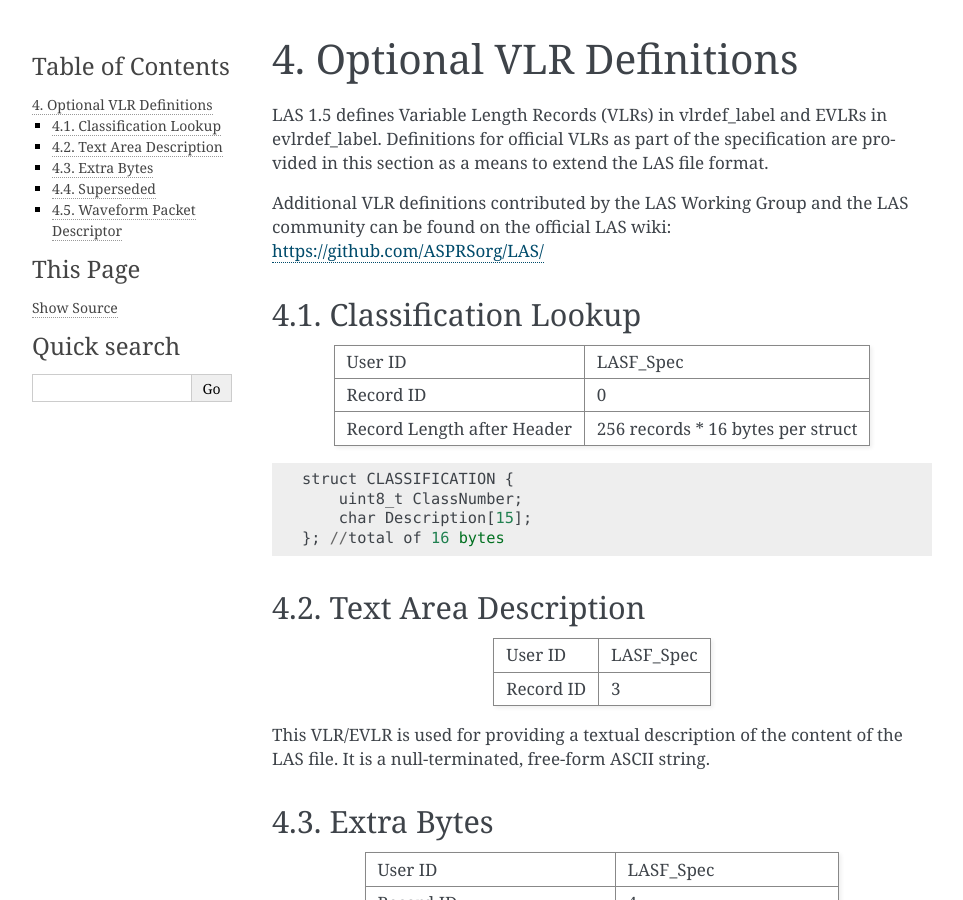
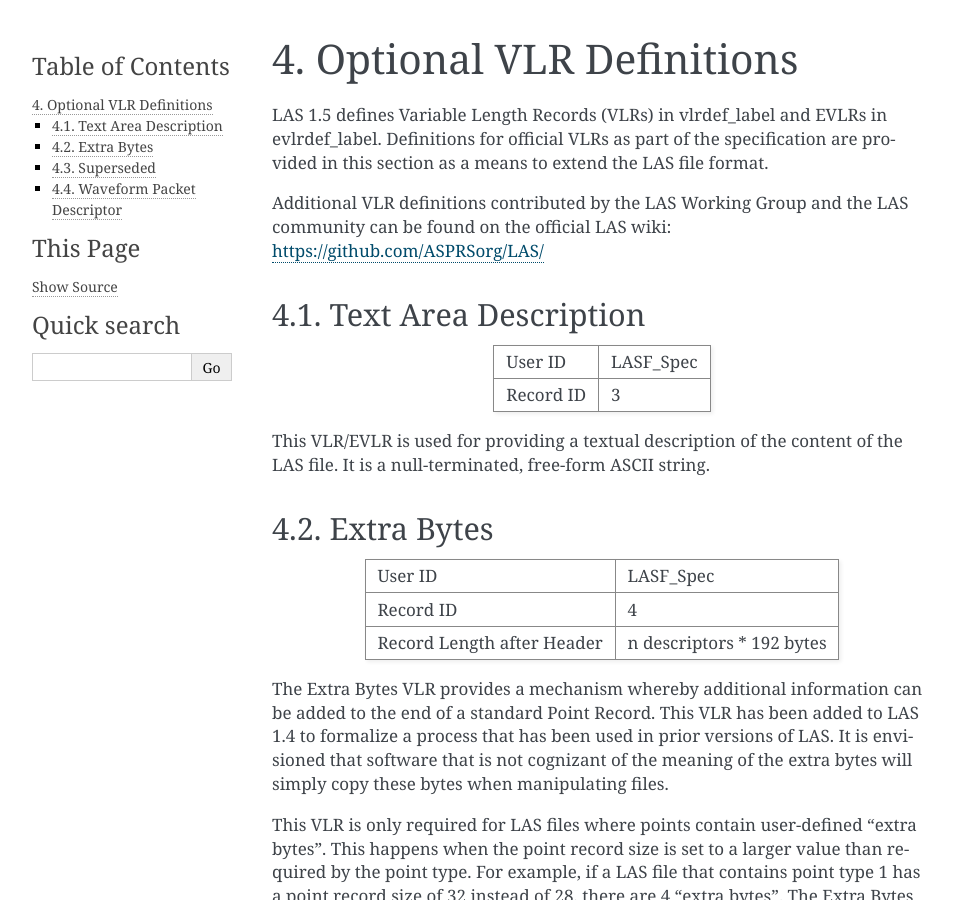
Before and after one commit to ASPRSorg/LAS, a Sphinx documentation site: the page built from source/04_optional_vlrs.txt, in a window 1280 px wide and 900 px high. Shown: the whole window, without its empty margins (148-1111 px from the left). Built offline with Sphinx 7.4.7, drawn with Linux system fonts in a browser that asks for light colours; the version number could not be read and is left out.

Commit message:
Removed outdated Classification Lookup VLR. (#82)

```diff
--- a/source/04_optional_vlrs.txt
+++ b/source/04_optional_vlrs.txt
@@ -13,25 +13,6 @@ are provided in this section as a means to extend the LAS file format.
 
 Additional VLR definitions contributed by the LAS Working Group and the
 LAS community can be found on the official LAS wiki: https://github.com/ASPRSorg/LAS/
-
-Classification Lookup
-................................................................................
-
-+----------------------------+-----------------------------------+
-| User ID                    | LASF_Spec                         |
-+----------------------------+-----------------------------------+
-| Record ID                  | 0                                 |
-+----------------------------+-----------------------------------+
-| Record Length after Header | 256 records * 16 bytes per struct |
-+----------------------------+-----------------------------------+
-
-::
-
-    struct CLASSIFICATION {
-        uint8_t ClassNumber;
-        char Description[15];
-    }; //total of 16 bytes
-
 
 Text Area Description
 ................................................................................
```
